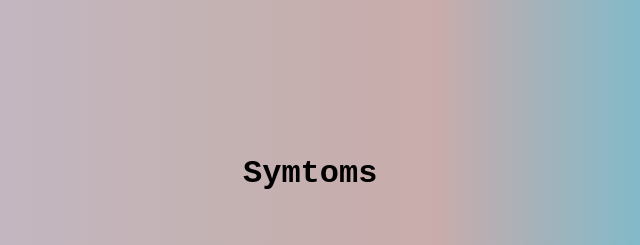
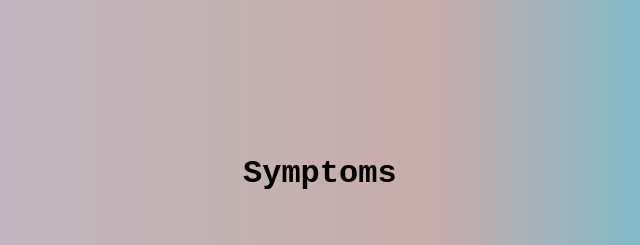
Before and after one commit to TanmoyKashp/my-first-basic-website, a plain HTML site: page page2.html in a window 1280 px wide. Shown: the top 245 px of the page, 269-909 px from the left. Drawn offline with Linux system fonts and the light colour scheme.

Commit message:
Update page2.html

```diff
--- a/page2.html
+++ b/page2.html
@@ -9,7 +9,7 @@
 </head>
 <body>
     <header>
-        <h6><strong>Symtoms</strong></h6>
+        <h6><strong>Symptoms</strong></h6>
         <h7>The most common symptoms of COVID-19 are
             <ol>
              <li>Fever</li>
```
